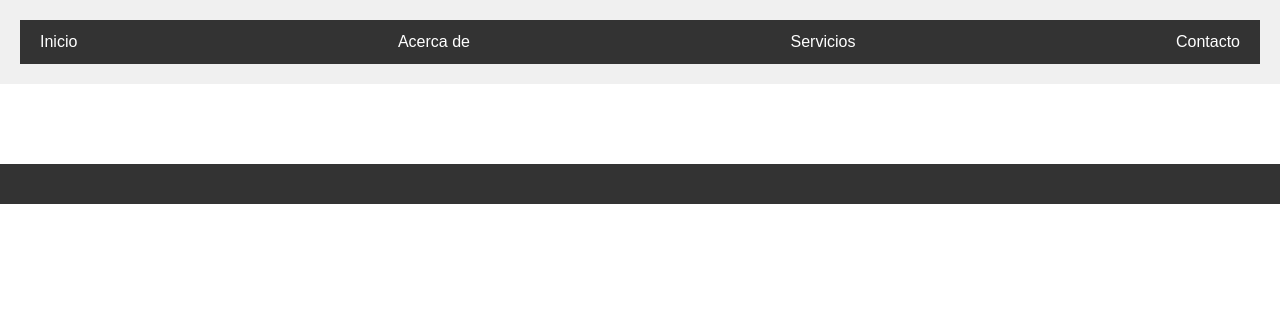
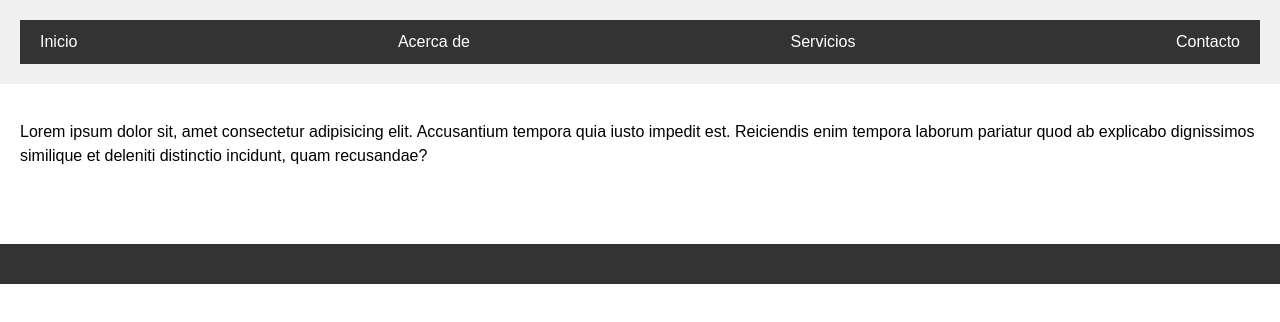
Before and after one commit to MeyerHector/Practica-GitHub-Git, a plain HTML site: page index.html in a window 1280 px wide. Drawn offline with Linux system fonts and the light colour scheme.

Commit message:
Se agregó lorem

```diff
--- a/index.html
+++ b/index.html
@@ -19,7 +19,8 @@
 	</header>
 	<main>
 		<section>
-			<!-- Compañero 1. Agregar un "h3", un "p" y un "img" -->
+			<!-- Copmpañero 1. Agregar un "h3", un "p" y un "img" -->
+			<p>Lorem ipsum dolor sit, amet consectetur adipisicing elit. Accusantium tempora quia iusto impedit est. Reiciendis enim tempora laborum pariatur quod ab explicabo dignissimos similique et deleniti distinctio incidunt, quam recusandae?</p>
 		</section>
 		<section>
 			<!-- Compañero 2. Agregar un "h3", un "p" y un "img" -->
```
